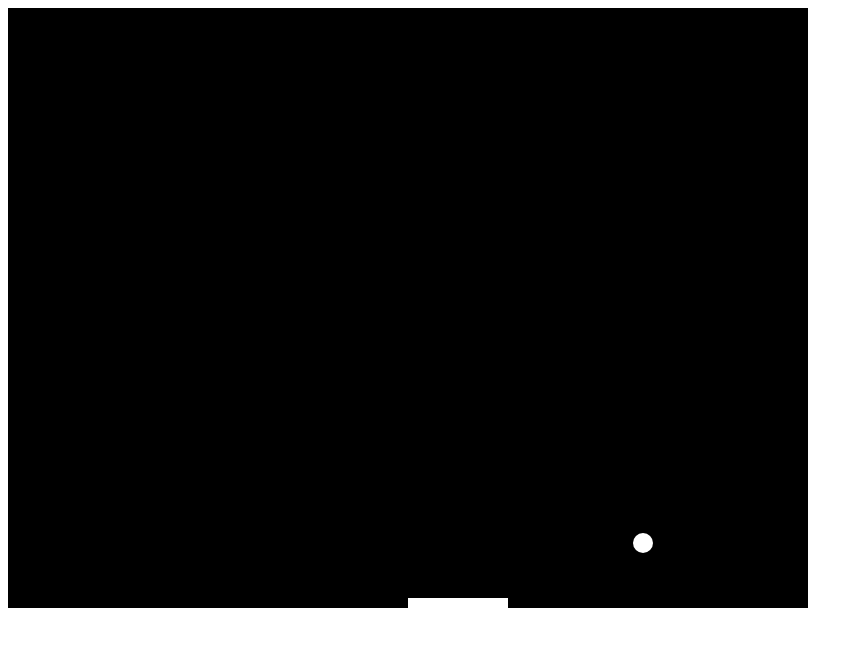
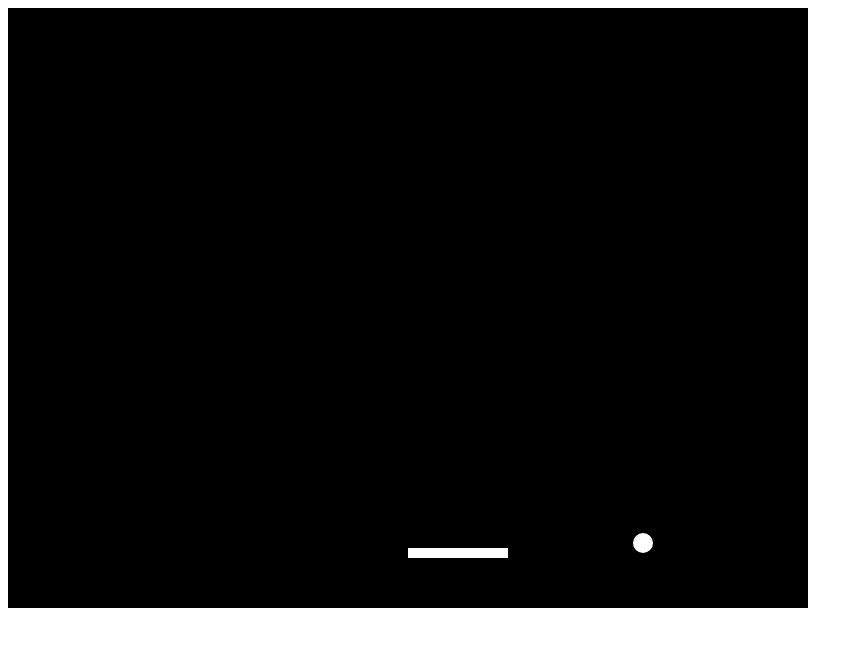
Before and after one commit to ArcticPheenix/ArcticPheenix.github.io, a plain HTML site: page brickout.html in a window 1280 px wide. Shown: the whole page, without its empty margins (0-863 px from the left). Drawn offline with Linux system fonts and the light colour scheme.

Commit message:
Basic collision detection of the ball with the paddle.

```diff
--- a/brickout.html
+++ b/brickout.html
@@ -18,6 +18,7 @@
 
       const PADDLE_WIDTH = 100;
       const PADDLE_THICKNESS = 10;
+      const PADDLE_DIST_FROM_EDGE = 60;
       var paddleX = 400;
 
       function updateMousePos(evt) {
@@ -63,13 +64,25 @@
           // ballSpeedY *= -1;
           ballReset();
         }
+
+        var paddleTopEdgeY = canvas.height - PADDLE_DIST_FROM_EDGE;
+        var paddleBottomEdgeY = paddleTopEdgeY + PADDLE_THICKNESS;
+        var paddleLeftEdgeX = paddleX;
+        var paddleRightEdgeX = paddleLeftEdgeX + PADDLE_WIDTH;
+
+        if (ballY >= paddleTopEdgeY - BALL_RADIUS &&  // Below the top of the paddle
+            ballY <= paddleBottomEdgeY + BALL_RADIUS &&  // Above the bottom of the paddle
+            ballX >= paddleLeftEdgeX - BALL_RADIUS &&  // Right of the left side of the paddle
+            ballX <= paddleRightEdgeX + BALL_RADIUS) {  // Left of the right side of the paddle
+              ballSpeedY *= -1;
+            }
       }
 
       function drawAll() {
         colorRect(0, 0, canvas.width, canvas.height, 'black');
         colorCircle(ballX, ballY, BALL_RADIUS, 'white');
 
-        colorRect(paddleX, canvas.height - PADDLE_THICKNESS, PADDLE_WIDTH, PADDLE_THICKNESS, 'white');
+        colorRect(paddleX, canvas.height - PADDLE_DIST_FROM_EDGE, PADDLE_WIDTH, PADDLE_THICKNESS, 'white');
       }
 
       function colorRect(topLeftX, topLeftY, boxWidth, boxHeight, fillColor) {
```
